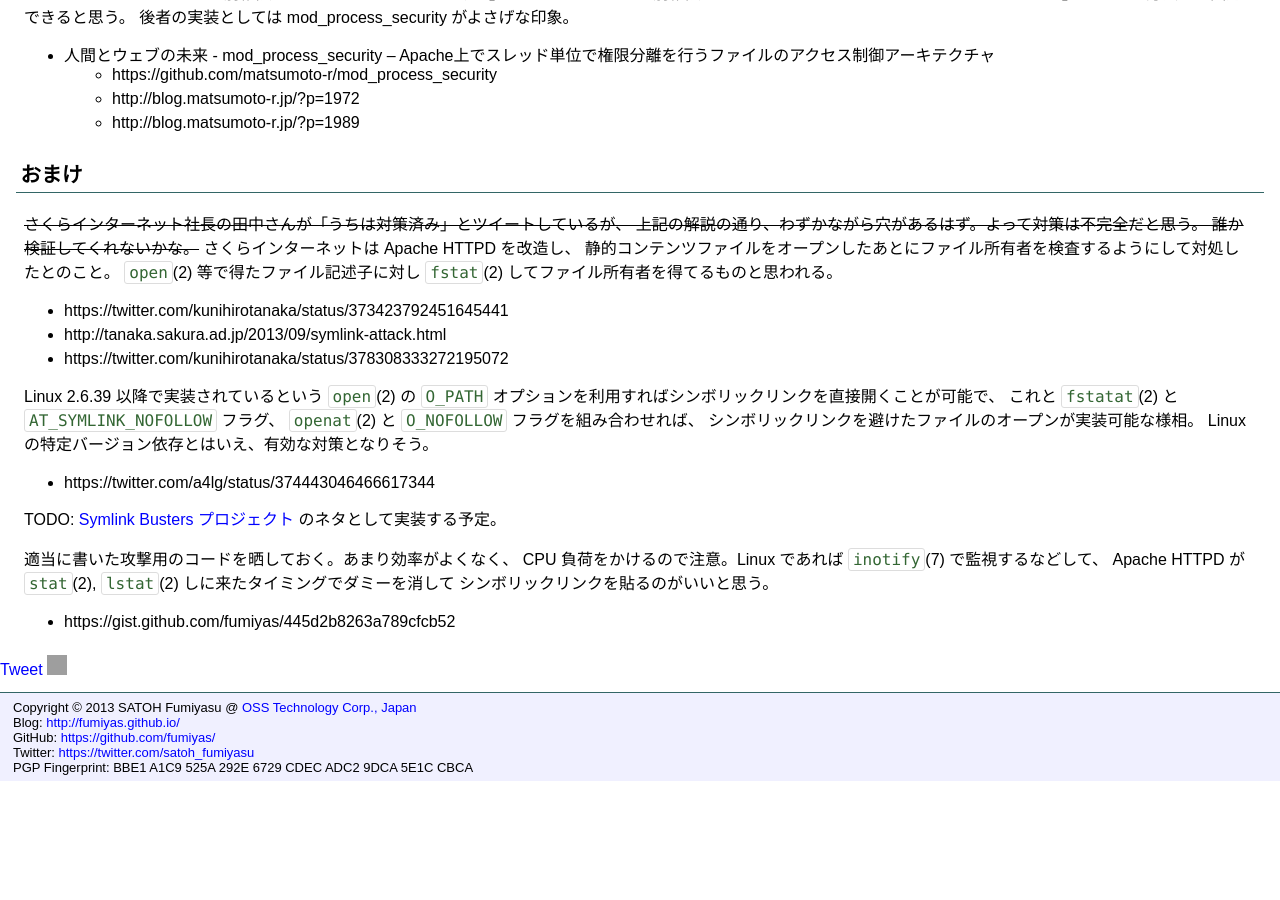
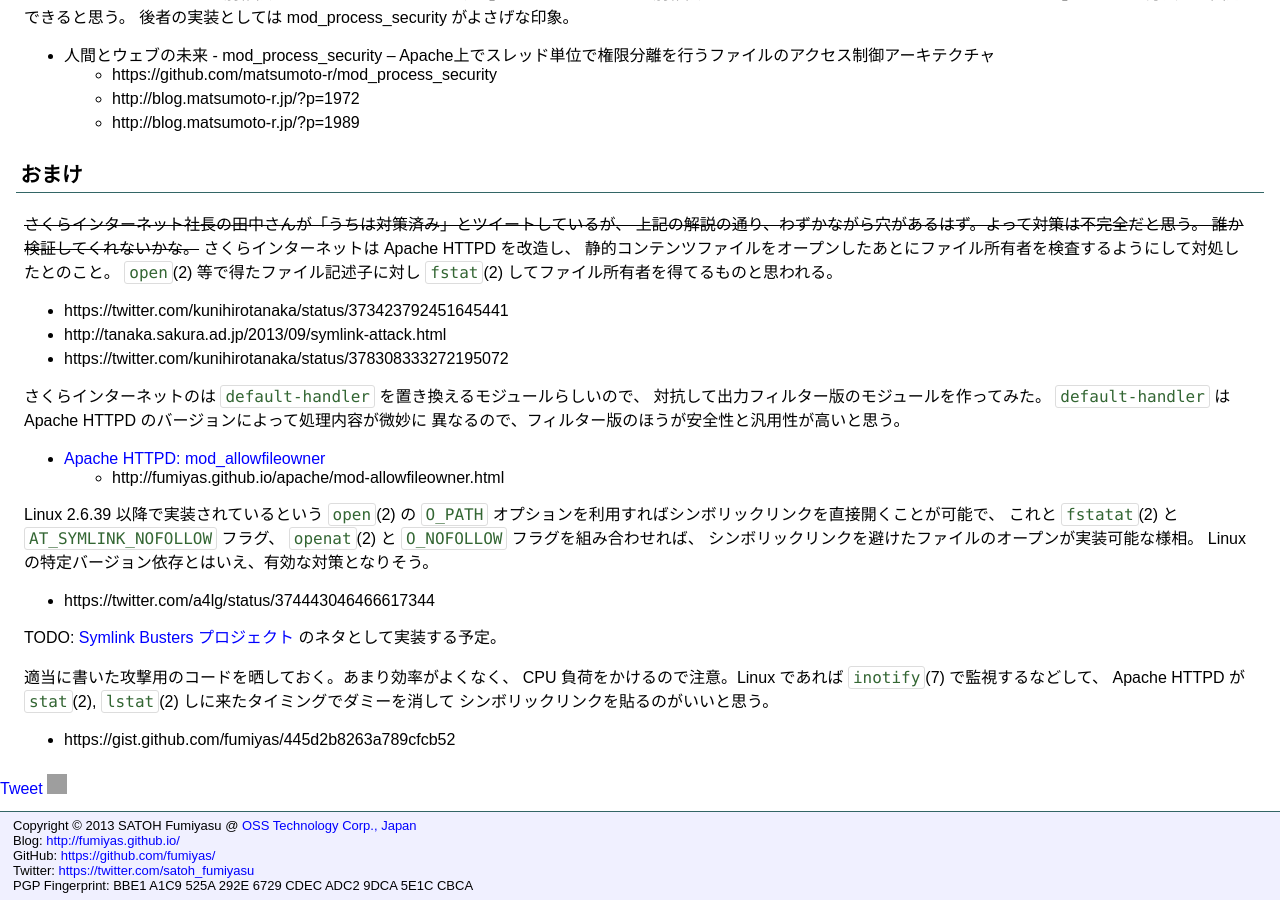
Before and after one commit to fumiyas/fumiyas.github.io, a Jekyll site: the page built from _posts/2013-09-03-no-followsymlinks-is-not-safe.md, in a window 1280 px wide and 900 px high, scrolled down 1698 px. Built offline with Jekyll 4.4.1, drawn with Linux system fonts in a browser that asks for light colours; Markdown is read by kramdown in place of the engine named in the settings; comment, search, counter and statistics services are not loaded; before the commit the page ends 2479 px from its top, so only the background shows below that; grey boxes are pictures that could not be loaded.

Commit message:
Add info and link for mod_allowfileowner

```diff
--- a/_posts/2013-09-03-no-followsymlinks-is-not-safe.md
+++ b/_posts/2013-09-03-no-followsymlinks-is-not-safe.md
@@ -117,6 +117,14 @@ TOCTTOU について具体的に解説していて参考になるページを紹
   * http://tanaka.sakura.ad.jp/2013/09/symlink-attack.html
   * https://twitter.com/kunihirotanaka/status/378308333272195072
 
+さくらインターネットのは `default-handler` を置き換えるモジュールらしいので、
+対抗して出力フィルター版のモジュールを作ってみた。
+`default-handler` は Apache HTTPD のバージョンによって処理内容が微妙に
+異なるので、フィルター版のほうが安全性と汎用性が高いと思う。
+
+  * [Apache HTTPD: mod_allowfileowner](apache/mod-allowfileowner.html)
+    * {{ site.url}}/apache/mod-allowfileowner.html
+
 Linux 2.6.39 以降で実装されているという `open`(2) の
 `O_PATH` オプションを利用すればシンボリックリンクを直接開くことが可能で、
 これと `fstatat`(2) と `AT_SYMLINK_NOFOLLOW` フラグ、
```
